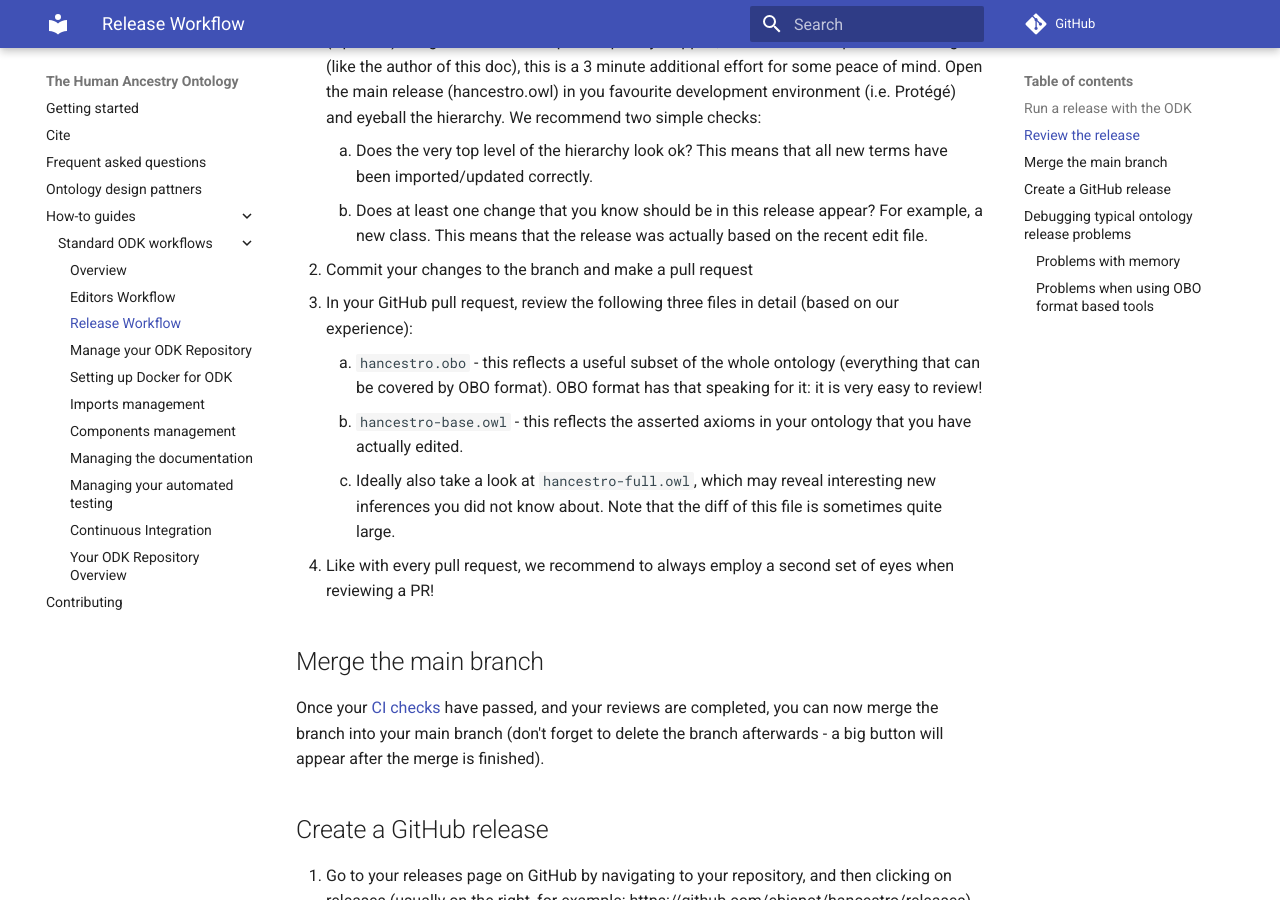
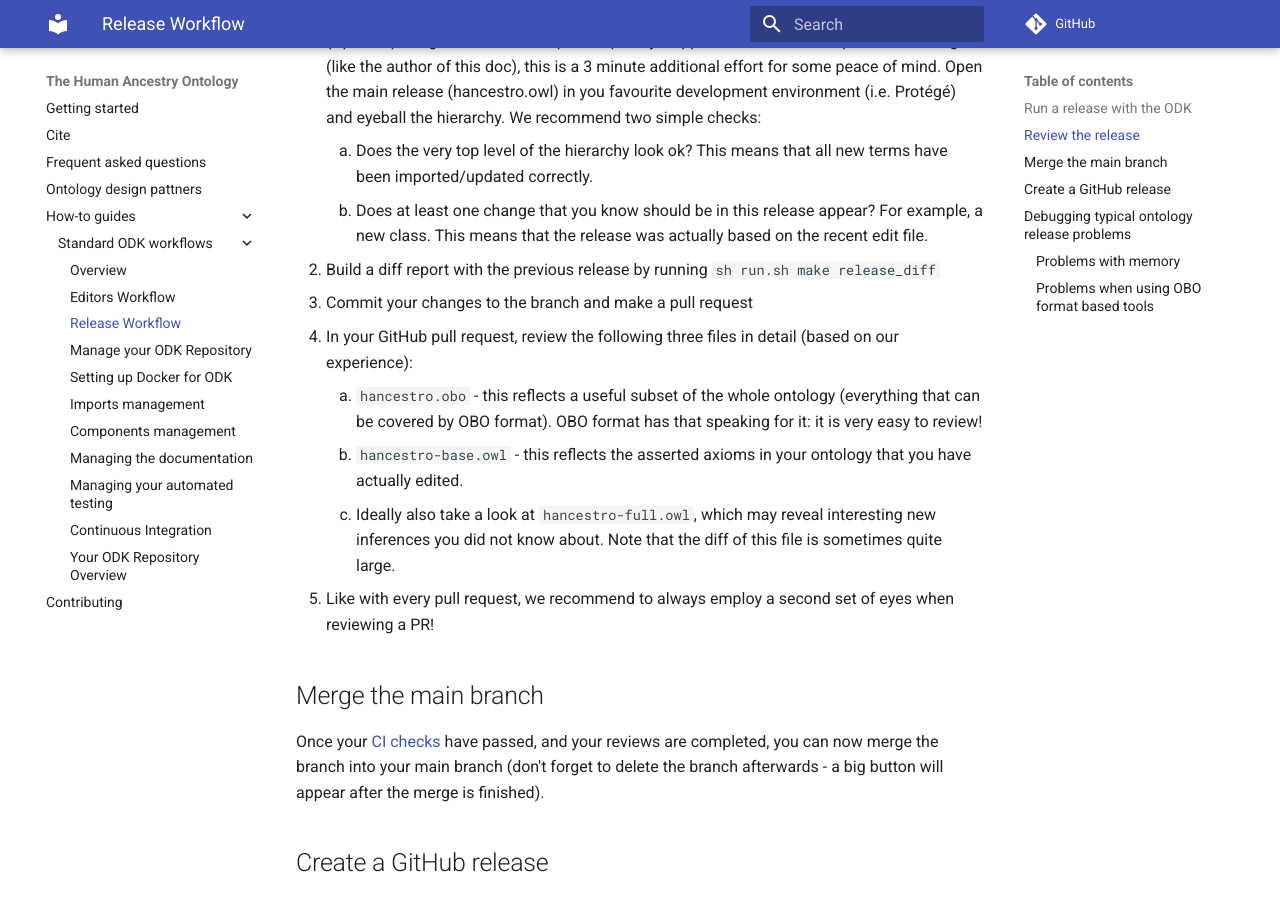
Before and after one commit to EBISPOT/hancestro, an MkDocs documentation site: the page built from docs/odk-workflows/ReleaseWorkflow.md, in a window 1280 px wide and 900 px high, scrolled down 1175 px. Built offline with MkDocs 1.6.1 and Material for MkDocs 9.7.7, drawn with Linux system fonts in a browser that asks for light colours; comment, search, counter and statistics services are not loaded.

```diff
--- a/docs/odk-workflows/ReleaseWorkflow.md
+++ b/docs/odk-workflows/ReleaseWorkflow.md
@@ -32,8 +32,9 @@ This will create all the specified release targets (OBO, OWL, JSON, and the vari
 1. (Optional) Rough check. This step is frequently skipped, but for the more paranoid among us (like the author of this doc), this is a 3 minute additional effort for some peace of mind. Open the main release (hancestro.owl) in you favourite development environment (i.e. Protégé) and eyeball the hierarchy. We recommend two simple checks:
     1. Does the very top level of the hierarchy look ok? This means that all new terms have been imported/updated correctly.
     2. Does at least one change that you know should be in this release appear? For example, a new class. This means that the release was actually based on the recent edit file.
-2. Commit your changes to the branch and make a pull request
-3. In your GitHub pull request, review the following three files in detail (based on our experience):
+2. Build a diff report with the previous release by running `sh run.sh make release_diff`
+3. Commit your changes to the branch and make a pull request
+4. In your GitHub pull request, review the following three files in detail (based on our experience):
     1. `hancestro.obo` - this reflects a useful subset of the whole ontology (everything that can be covered by OBO format). OBO format has that speaking for it: it is very easy to review!
     2. `hancestro-base.owl` - this reflects the asserted axioms in your ontology that you have actually edited.
     3. Ideally also take a look at `hancestro-full.owl`, which may reveal interesting new inferences you did not know about. Note that the diff of this file is sometimes quite large.
```
Also changed, not shown: README.md (+1 -1 lines).
